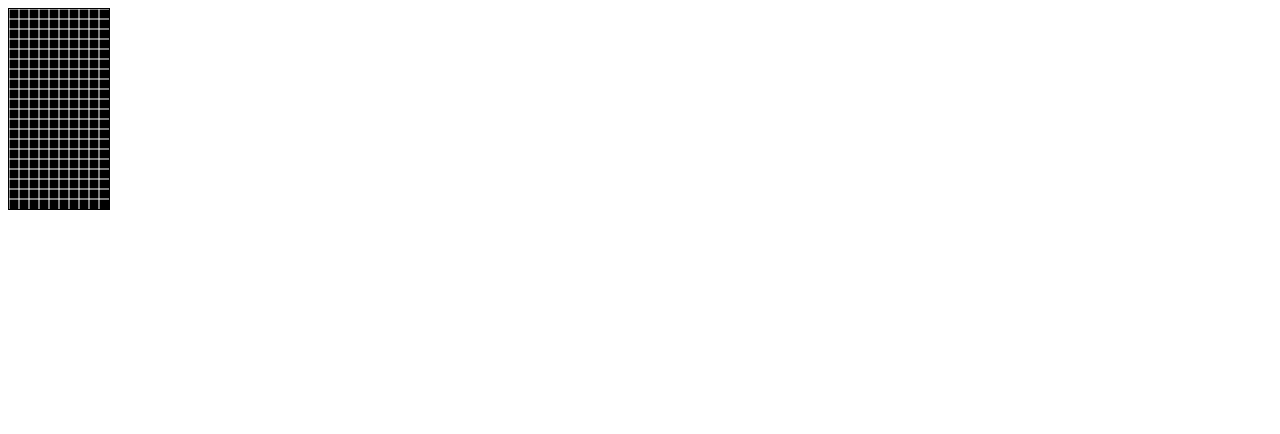
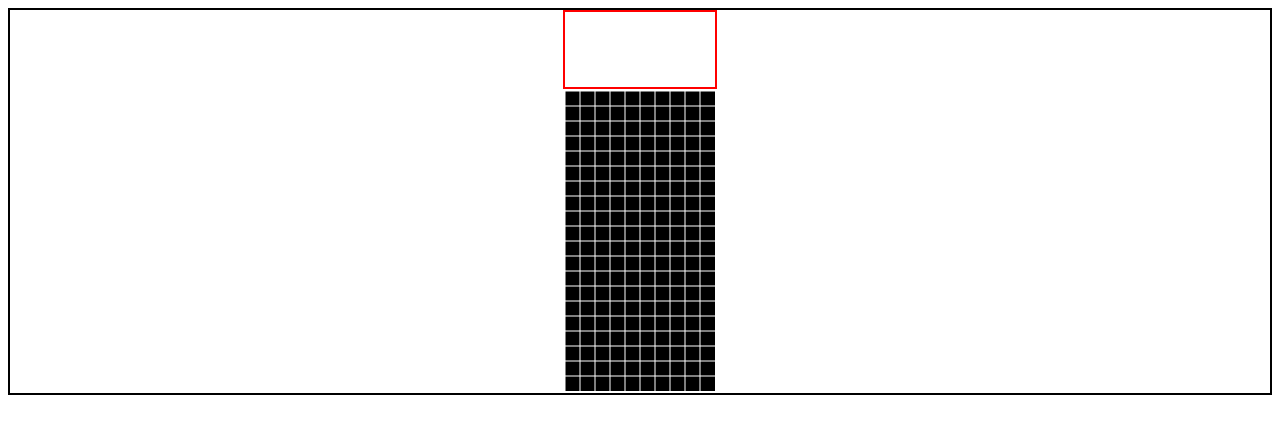
Before and after one commit to MaciejReimann/tetris-pwa, a website: page public/index.html in a window 1280 px wide. Drawn offline with Linux system fonts and the light colour scheme.

Commit message:
basic styling added

```diff
--- a/public/bundle.js
+++ b/public/bundle.js
@@ -4,7 +4,7 @@
 module.exports = {
     width: 10,
     height: 20,
-    pixel: 10,
+    pixel: 15,
     tempo: 1000,
     stockLength: 3,
     tetrominoHeight: "random",
@@ -464,10 +464,23 @@ const {
     fill,
     clear
 } = require('./helpers/canvasHelpers')
+
+const tetrisContainer = document.createElement('DIV');
+tetrisContainer.className = 'tetris-container';
+
+const STOCK_CANVAS = document.createElement('CANVAS');
+STOCK_CANVAS.className = 'stock-canvas';
+STOCK_CANVAS.height = tetris.onCanvas.pixel * 5;
+STOCK_CANVAS.width = tetris.onCanvas.width;
+
 const CANVAS = document.createElement('CANVAS');
+CANVAS.className = 'large-canvas';
 CANVAS.height = tetris.onCanvas.height;
 CANVAS.width = tetris.onCanvas.width;
-document.querySelector('body').appendChild(CANVAS);
+
+document.querySelector('body').appendChild(tetrisContainer);
+tetrisContainer.appendChild(STOCK_CANVAS);
+tetrisContainer.appendChild(CANVAS);
 
 function render() {
     const tetromino = tetris.getState().tetrominoVertices;
--- a/public/index.html
+++ b/public/index.html
@@ -4,7 +4,7 @@
     <meta charset="UTF-8">
     <meta name="viewport" content="width=device-width, initial-scale=1.0">
     <meta http-equiv="X-UA-Compatible" content="ie=edge">
-    <link rel="stylesheet" href="styles/style.css">
+    <link rel="stylesheet" href="styles/tetris-style.css">
     <title>Basic GUI for tetris_API</title>
 </head>
 <body>
--- a/public/scripts/gameBoard.js
+++ b/public/scripts/gameBoard.js
@@ -3,7 +3,7 @@
 module.exports = {
     width: 10,
     height: 20,
-    pixel: 10,
+    pixel: 15,
     tempo: 1000,
     stockLength: 3,
     tetrominoHeight: "random",
--- a/public/styles/style.css
+++ /dev/null
@@ -1,3 +0,0 @@
-canvas {
-    border: solid 1px black;
-}
--- /dev/null
+++ b/public/styles/tetris-style.css
@@ -0,0 +1,14 @@
+
+.tetris-container {
+    border: solid 2px black;
+    display: grid;
+    justify-content: center;
+    align-content: center;
+}
+.stock-canvas {
+    border: solid 2px red;
+
+}
+.large-canvas {
+    border: solid 2px white;
+}
```
Also changed, not shown: public/scripts/index.js (+14 -1 lines).
